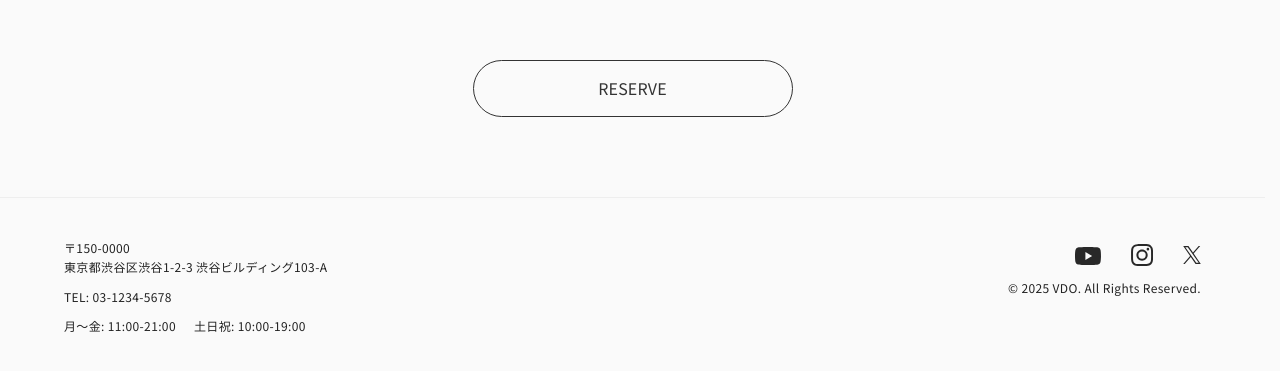
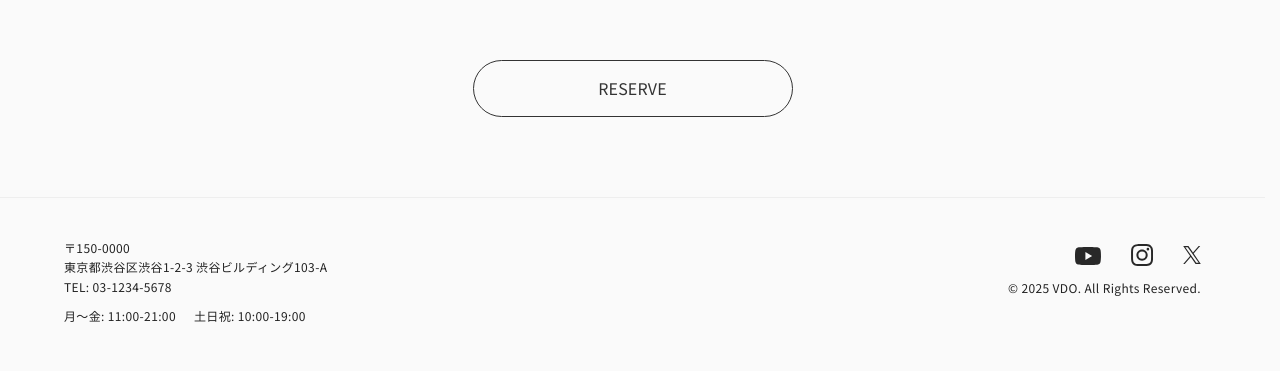
Before and after one commit to koma104/hairsalon-vdo-b, a Next.js app: page / in a window 1280 px wide. Shown: the part 4095-4466 px from the top of the page. Built offline with nearby package versions, Linux system fonts and the light colour scheme; a web font is replaced by a local one.

Commit message:
style: footer gap調整

```diff
--- a/src/components/Footer/Footer.module.css
+++ b/src/components/Footer/Footer.module.css
@@ -43,11 +43,9 @@
 
 .info {
   display: grid;
-  gap: var(--spacing-sm);
   margin-block-end: var(--spacing-sm);
 
   @media (min-width: 768px) {
-    gap: var(--spacing-xs);
     margin-block-end: 0;
   }
 
```
